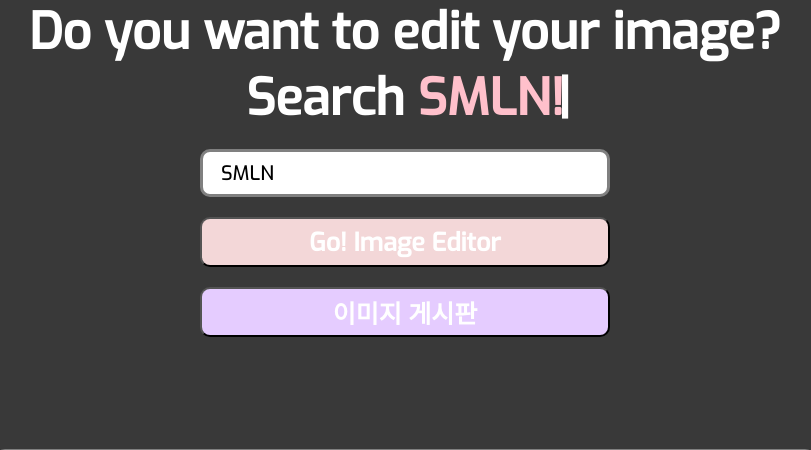
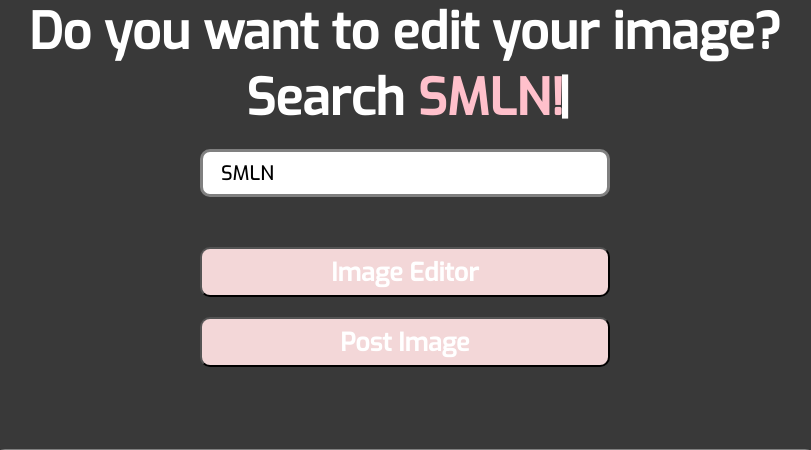
Before and after one commit to SMLNTeam/mobilencollabov2, a Django app: page / in a window 1280 px wide. Shown: the part 251-701 px from the top of the page, without its empty margins (235-1046 px from the left). Run offline with Django 3.2, Linux system fonts and the light colour scheme; some libraries are stand-ins or nearby versions; grey boxes are pictures that could not be loaded.

Commit message:
eidt post message

```diff
--- a/drawing/templates/drawing/base.html
+++ b/drawing/templates/drawing/base.html
@@ -8,6 +8,9 @@
     <link rel="preconnect" href="https://fonts.googleapis.com">
     <link rel="preconnect" href="https://fonts.gstatic.com" crossorigin>
     <link rel="stylesheet" href="https://fonts.sandbox.google.com/css2?family=Material+Symbols+Outlined:opsz,wght,FILL,GRAD@20..48,100..700,0..1,-50..200" />
+    <script src="https://cdn.jsdelivr.net/npm/sweetalert2@10"></script>
+
+
     <style>
 
         * {
--- a/drawing/templates/drawing/index.html
+++ b/drawing/templates/drawing/index.html
@@ -60,17 +60,17 @@
             </form>
             {% if user.is_authenticated %}
             <a href="editor">
-                <button id="btn-editor" >Go! Image Editor</button>
+                <button id="btn-editor" style="margin-top:50px;">Image Editor</button>
            </a>
             {% else %}
             <a href="login">
-                 <button id="btn-editor" >Go! Image Editor</button>
+                 <button id="btn-editor" style="margin-top:50px;">Image Editor</button>
             </a>
             {% endif %}
         </div>
         <div id="index-center-3" style="text-align: center;">
             <a href="{% url 'post-list' %}">
-                <button id="btn-post" >이미지 게시판</button>
+                <button id="btn-editor" style="margin-top:0px;" >Post Image</button>
             </a>
         </div>
     </section>
```
Also changed, not shown: drawing/templates/drawing/editor.html (+19 -26 lines), media/profile_pics/솜배경.jpg (added).
